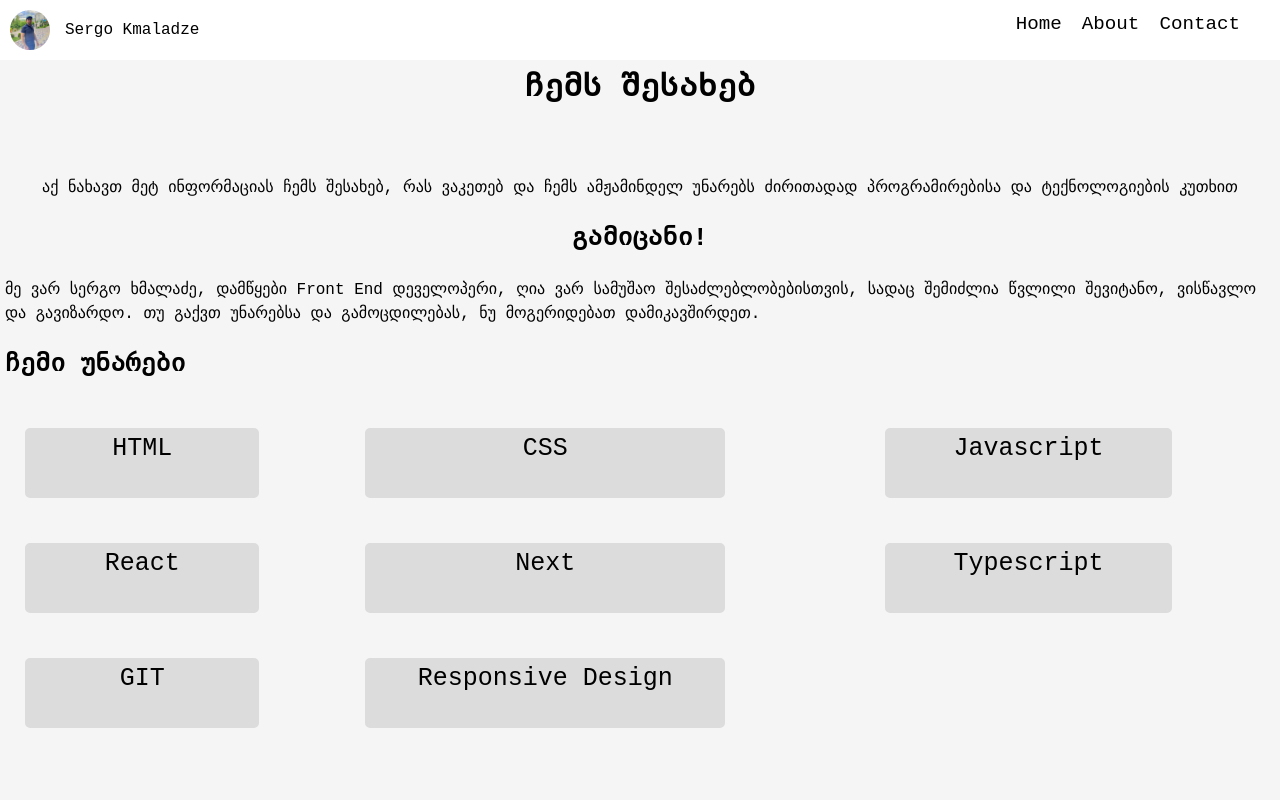
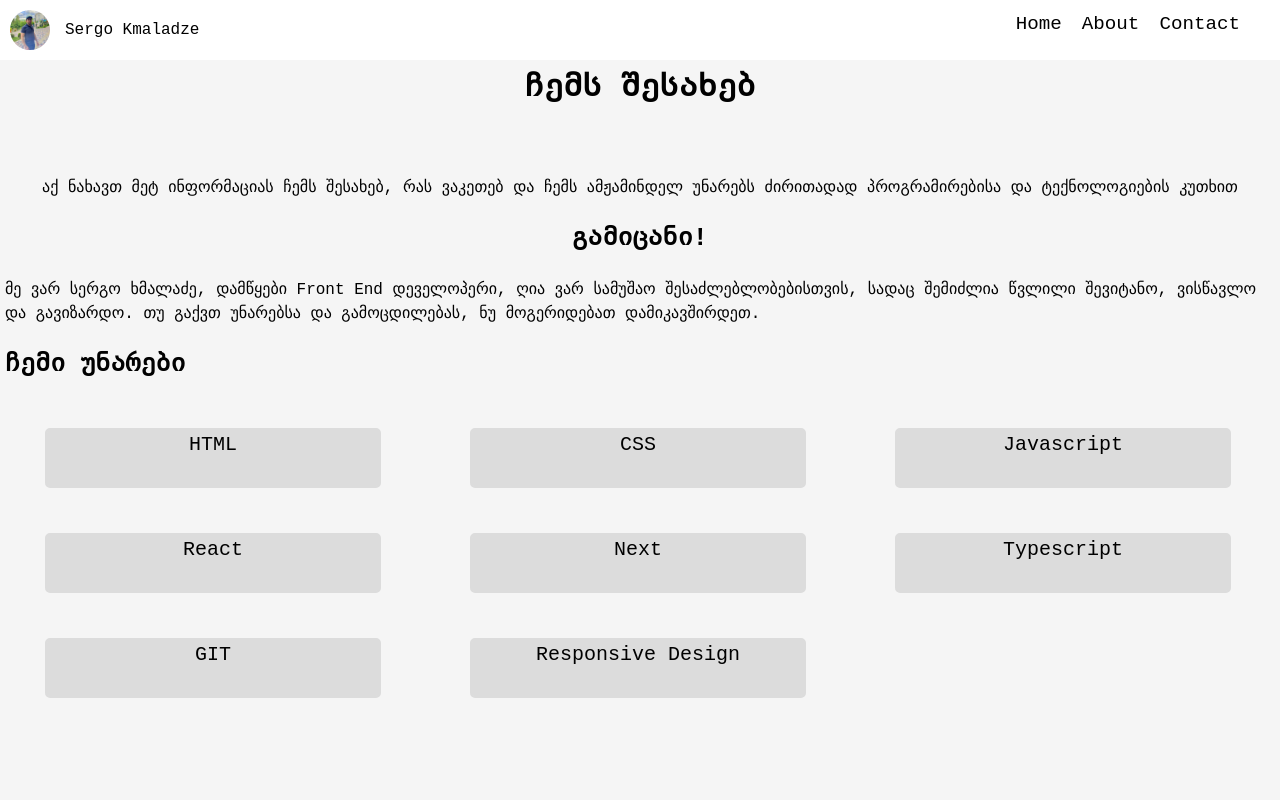
Before and after one commit to sergokhmaladze/portfolio-site, a Next.js app: page /about in a window 1280 px wide. Shown: the top 800 px of the page. Built offline with nearby package versions, Linux system fonts and the light colour scheme.

Commit message:
change about component skillsap styling

```diff
--- a/app/about/about.module.css
+++ b/app/about/about.module.css
@@ -29,13 +29,12 @@
 }
 
 .skill{
-  margin: 20px 0;
+  margin: 20px;
   width: 100%;
   display: grid;
   gap: 5px;
-  grid-template-columns: auto auto auto;
+  grid-template-columns: 2fr 2fr 2fr;
   padding: 5px;
-
 }
 
 .skillList{
@@ -53,9 +52,9 @@
 
 @media (min-width: 768px){
 .skillList{
-  height: 70px;
-  font-size: 25px;
-  width: 70%;
+  height: 60px;
+  font-size: 20px;
+  width: 80%;
   margin: 20px;
+ }
 }
-}
--- a/app/components/burgerMenu/index.tsx
+++ b/app/components/burgerMenu/index.tsx
@@ -11,7 +11,6 @@ interface BurgerMenuProps {
 
 const BurgerMenu: React.FC<BurgerMenuProps> = ({ isOpen, closeMenu, toggleMenu })  => {
   const menuRef = useRef<HTMLDivElement>(null);
-
   useEffect(() => {
     const handleClickOutside = (event: MouseEvent) => {
       if (menuRef.current && !menuRef.current.contains(event.target as Node)) {
--- a/app/components/burgerMenu/styles.module.css
+++ b/app/components/burgerMenu/styles.module.css
@@ -53,9 +53,6 @@
   color: rgb(225, 19, 19);
 }
 
-
-
-
 @media (min-width: 769px){
   .close__button, .open__button{
     all: unset;
--- a/app/components/footer/index.tsx
+++ b/app/components/footer/index.tsx
@@ -4,7 +4,6 @@ import { faFacebook } from '@fortawesome/free-brands-svg-icons';
 import { faLinkedin } from '@fortawesome/free-brands-svg-icons';
 import { faGithub } from '@fortawesome/free-brands-svg-icons';
 import styles from './styles.module.css';
-
 
 export default function Footer(): React.JSX.Element{
     let socialStyle = {
@@ -14,7 +13,6 @@ export default function Footer(): React.JSX.Element{
         color: 'blue'
     }
     return (
-
        <div className={styles.container}>
         <div className={styles.socialCont}>
           <h3 className={styles.socialsHeader}>სოციალური ქსელები</h3>
@@ -40,5 +38,4 @@ export default function Footer(): React.JSX.Element{
         </div>
        </div>
     )
-
 }
--- a/app/components/footer/styles.module.css
+++ b/app/components/footer/styles.module.css
@@ -12,6 +12,6 @@
 
 .socialCont{
   margin: 0 0 20px 5px;
-  padding: 30px 0 30px 0;
-
+  padding: 30px
+  0 30px 0;
 }
```
Also changed, not shown: app/components/aboutSkills/index.tsx (indentation only).
